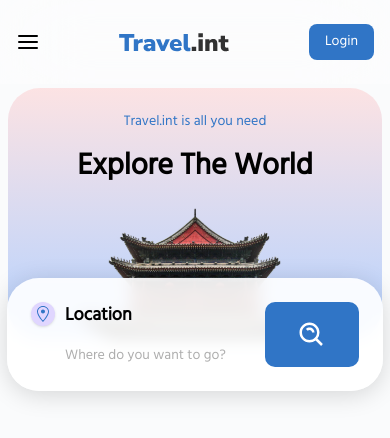
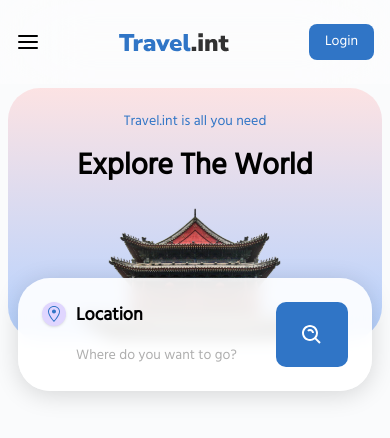
Before and after one commit to mahdibashirione/Teravel, a React (Vite) app: page / in a window 390 px wide. Shown: the top 438 px of the page. Built offline with nearby package versions, Linux system fonts and the light colour scheme.

Commit message:
edited stule button submit searchbox

```diff
--- a/src/Components/SearchBox.jsx
+++ b/src/Components/SearchBox.jsx
@@ -59,7 +59,7 @@ const SearchBox = ({ dateRange, options, search, handleSubmit }) => {
         </div>
         <button
           type="submit"
-          className="bg-primary px-8 text-white text-3xl rounded-[10px] duration-200 active:scale-95 selec"
+          className="bg-primary px-6 md:px-8 text-white text-2xl md:text-3xl rounded-[10px] duration-200 active:scale-95 selec"
         >
           <BiSearchAlt />
         </button>
```
